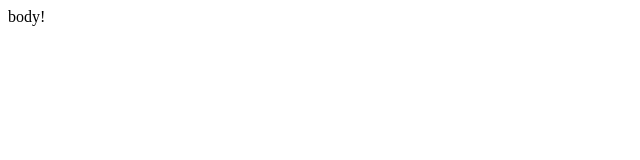
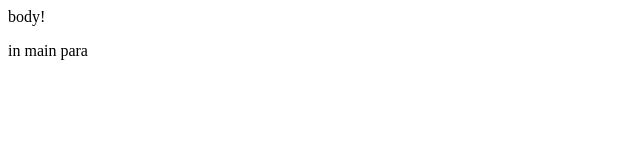
Before and after one commit to Jahnavi315/practice_2, a plain HTML site: page index.html in a window 1280 px wide. Shown: the full height of the page, 0-640 px from the left. Drawn offline with Linux system fonts and the light colour scheme.

Commit message:
commiting in main again

```diff
--- a/index.html
+++ b/index.html
@@ -1,3 +1,4 @@
 <div>
     body!
 </div>
+<p>in main para</p>
```
